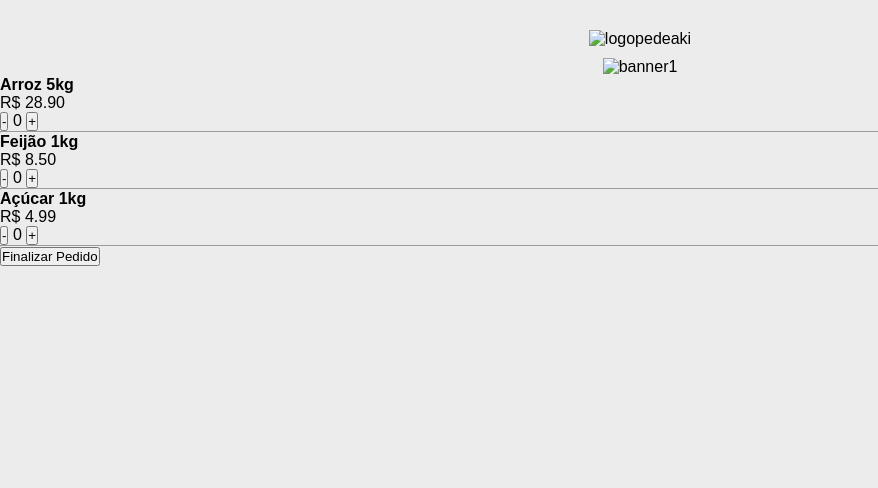
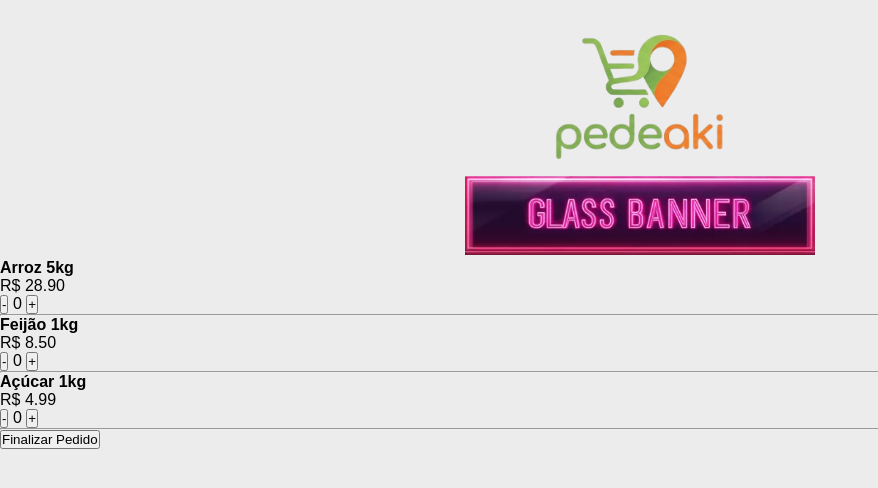
Before and after one commit to RaikanKleberson/pedeaki, a plain HTML site: page index.html in a window 1280 px wide. Shown: the whole page, without its empty margins (0-878 px from the left). Drawn offline with Linux system fonts and the light colour scheme; the site is published under a folder, as on GitHub Pages, so addresses that start at the root find nothing.

Commit message:
Update index.html

```diff
--- a/index.html
+++ b/index.html
@@ -10,13 +10,13 @@
 
     <header>
         <div>
-            <img src="/src/images/logotipopedeaki.png" class="logopedeaki" alt="logopedeaki">
+            <img src="src/images/logotipopedeaki.png" class="logopedeaki" alt="logopedeaki">
         </div>
     </header>
 
     <section class="sectionbanner">
         <div>
-            <img class="banners" src="/src/images/banners/2.png" alt="banner1">
+            <img class="banners" src="src/images/banners/2.png" alt="banner1">
         </div>
     </section>
 
```
